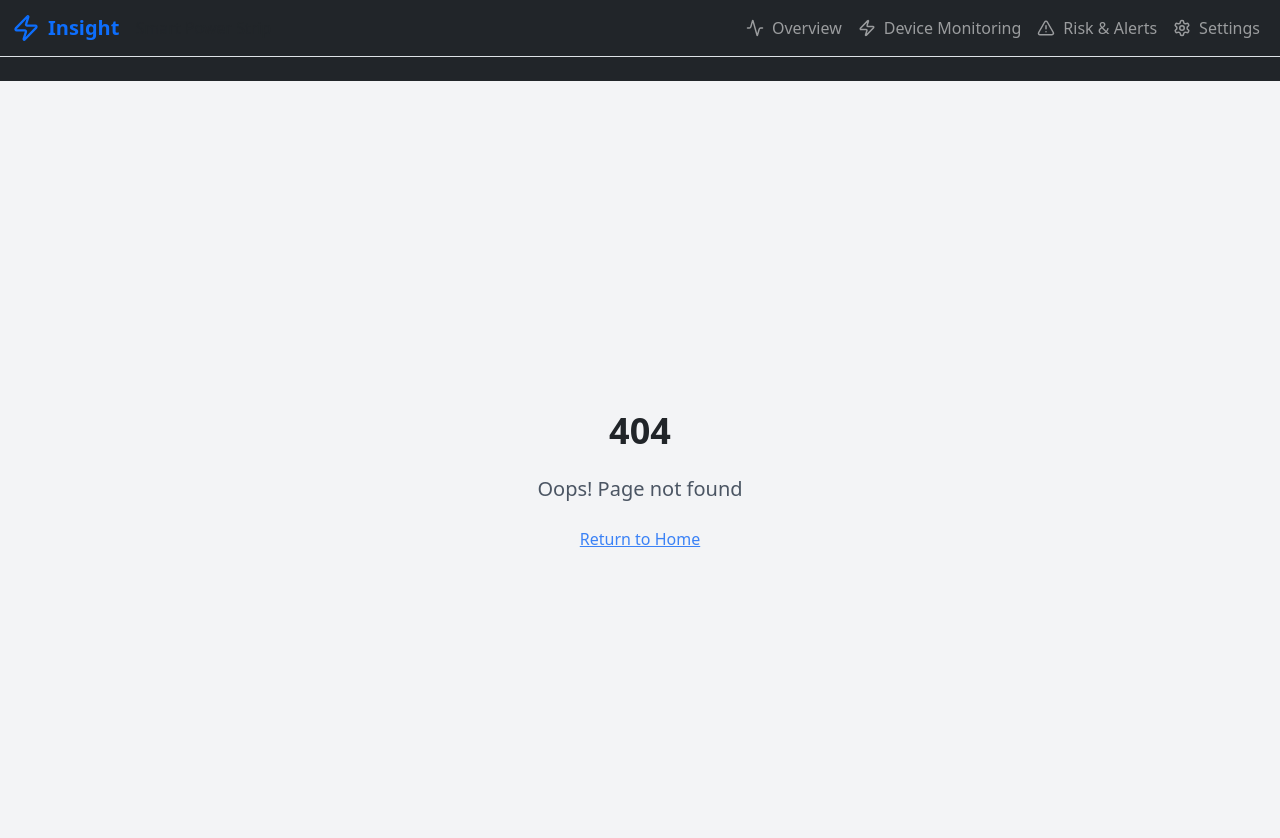
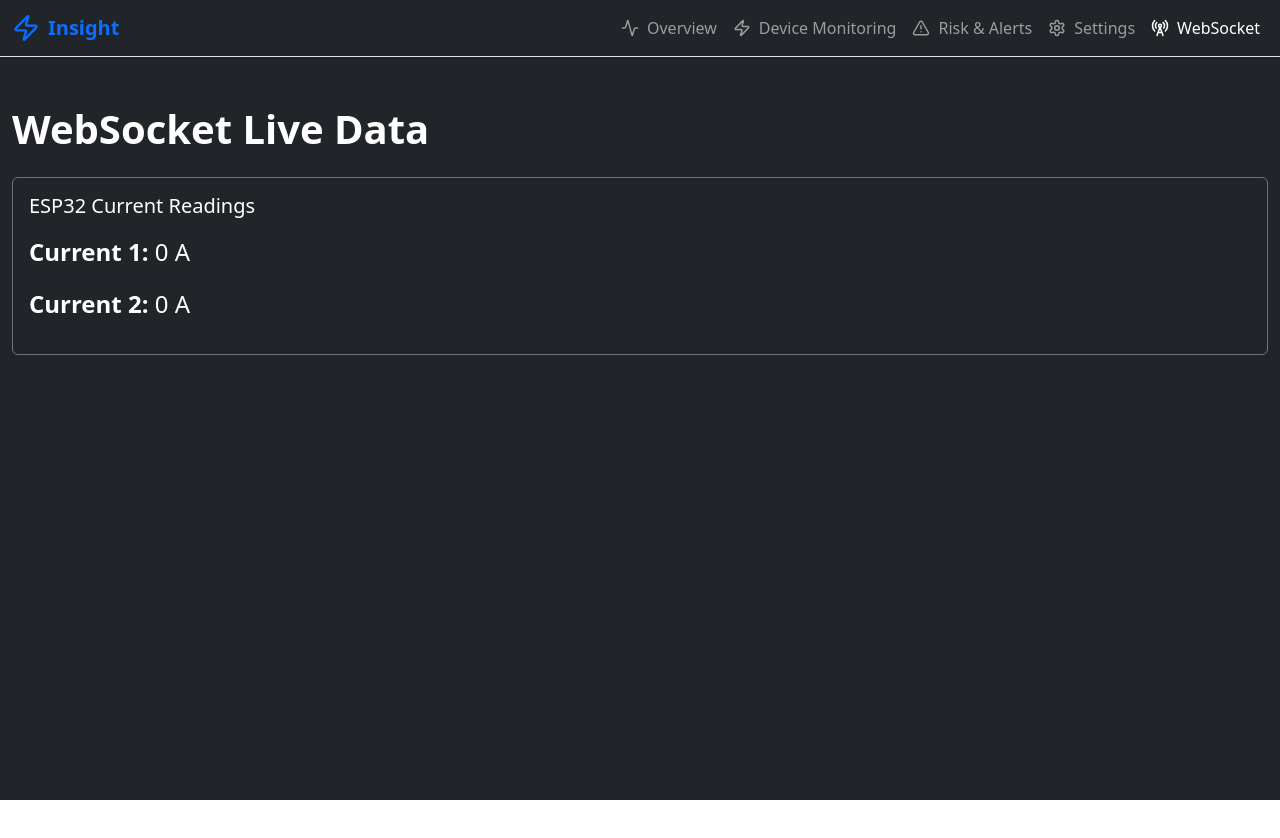
Before and after one commit to samia42/smart-strip-view, a React (Vite) app: page /websocket in a window 1280 px wide. Before the commit this address had no page. Shown: the top 838 px of the page. After the commit the page ends 800 px from the top, so only its background shows below. Built offline with nearby package versions, Linux system fonts and the light colour scheme; no server answers; the HTML template or start-up script is replaced by a standard one.

Commit message:
Working websocket example using generated random data

```diff
--- a/src/App.tsx
+++ b/src/App.tsx
@@ -8,6 +8,7 @@ import DashboardOverview from "./pages/DashboardOverview";
 import DeviceMonitoring from "./pages/DeviceMonitoring";
 import RiskAlerts from "./pages/RiskAlerts";
 import Settings from "./pages/Settings";
+import WebSocket from "./pages/WebSocket";
 import NotFound from "./pages/NotFound";
 import "bootstrap/dist/css/bootstrap.min.css";
 
@@ -26,6 +27,7 @@ const App = () => (
             <Route path="/devices" element={<DeviceMonitoring />} />
             <Route path="/alerts" element={<RiskAlerts />} />
             <Route path="/settings" element={<Settings />} />
+            <Route path="/websocket" element={<WebSocket />} />
             <Route path="*" element={<NotFound />} />
           </Routes>
         </div>
--- a/src/components/Layout/Navigation.tsx
+++ b/src/components/Layout/Navigation.tsx
@@ -1,6 +1,6 @@
 import { Container, Nav, Navbar } from "react-bootstrap";
 import { NavLink } from "react-router-dom";
-import { Activity, Zap, AlertTriangle, Settings } from "lucide-react";
+import { Activity, Zap, AlertTriangle, Settings, RadioTower } from "lucide-react";
 
 const Navigation = () => {
   return (
@@ -30,6 +30,10 @@ const Navigation = () => {
               <Settings size={18} />
               Settings
             </NavLink>
+            <NavLink to="/websocket" className="nav-link d-flex align-items-center gap-2">
+              <RadioTower size={18} />
+              WebSocket
+            </NavLink>
           </Nav>
         </Navbar.Collapse>
       </Container>
--- /dev/null
+++ b/src/pages/WebSocket.tsx
@@ -0,0 +1,45 @@
+import { useEffect, useState } from "react";
+import { Container, Card } from "react-bootstrap";
+
+type EspData = {
+  c1: number;
+  c2: number;
+};
+
+const WebSocketPage = () => {
+  const [data, setData] = useState<EspData>({ c1: 0, c2: 0 });
+
+  useEffect(() => {
+    const socket = new WebSocket("ws://192.168.8.184:81");
+
+    socket.onmessage = (event) => {
+      const json = JSON.parse(event.data) as EspData;
+      setData(json);
+    };
+
+    socket.onerror = () => {
+      console.error("WebSocket error!");
+    };
+  }, []);
+
+  return (
+    <Container fluid className="py-4">
+      <h1 className="text-white fw-bold mb-4">WebSocket Live Data</h1>
+
+      <Card bg="dark" text="white" className="border-secondary">
+        <Card.Body>
+          <Card.Title className="mb-3">ESP32 Current Readings</Card.Title>
+
+          <p className="fs-4">
+            <strong>Current 1:</strong> {data.c1} A
+          </p>
+          <p className="fs-4">
+            <strong>Current 2:</strong> {data.c2} A
+          </p>
+        </Card.Body>
+      </Card>
+    </Container>
+  );
+};
+
+export default WebSocketPage;
```
